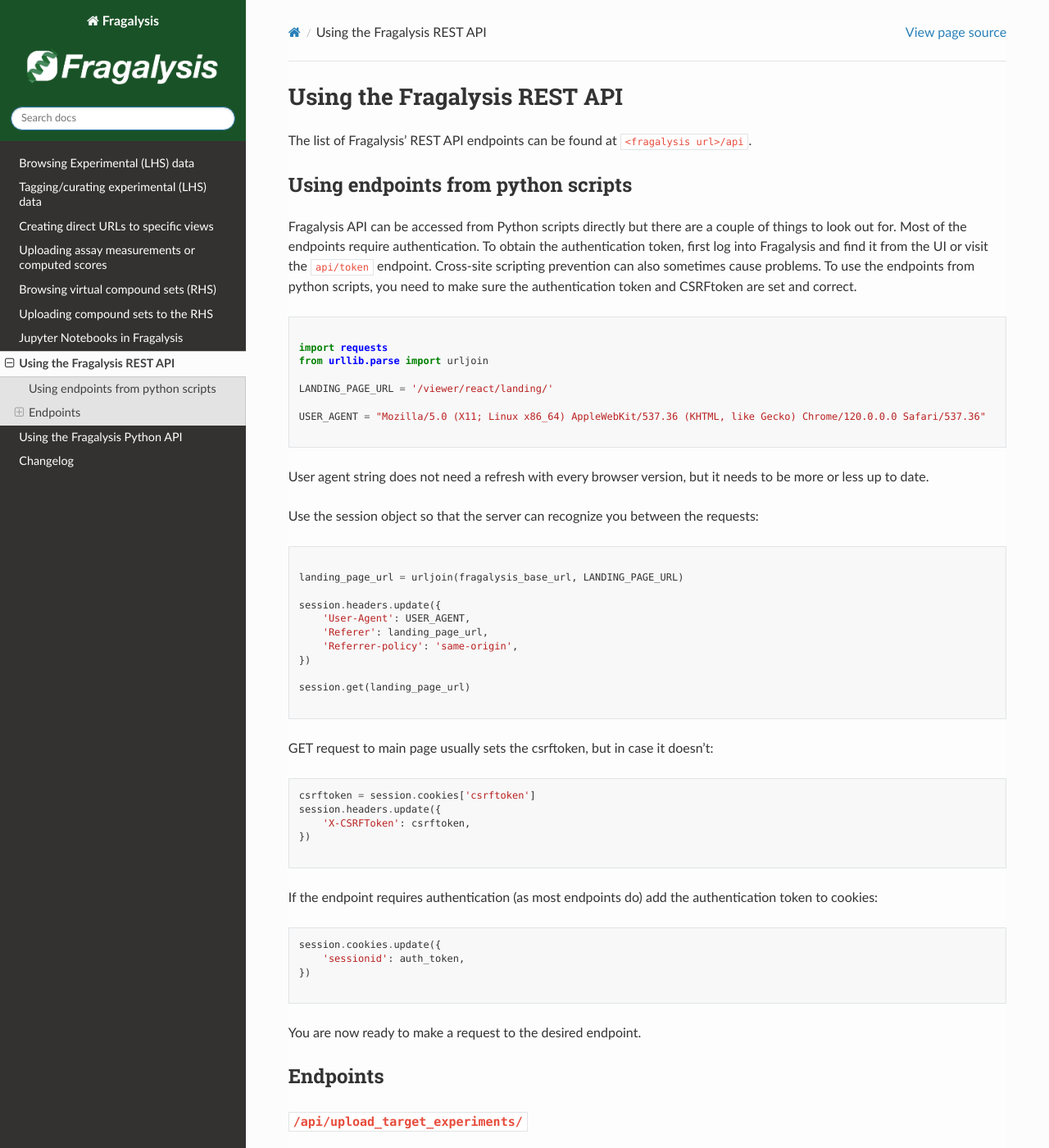
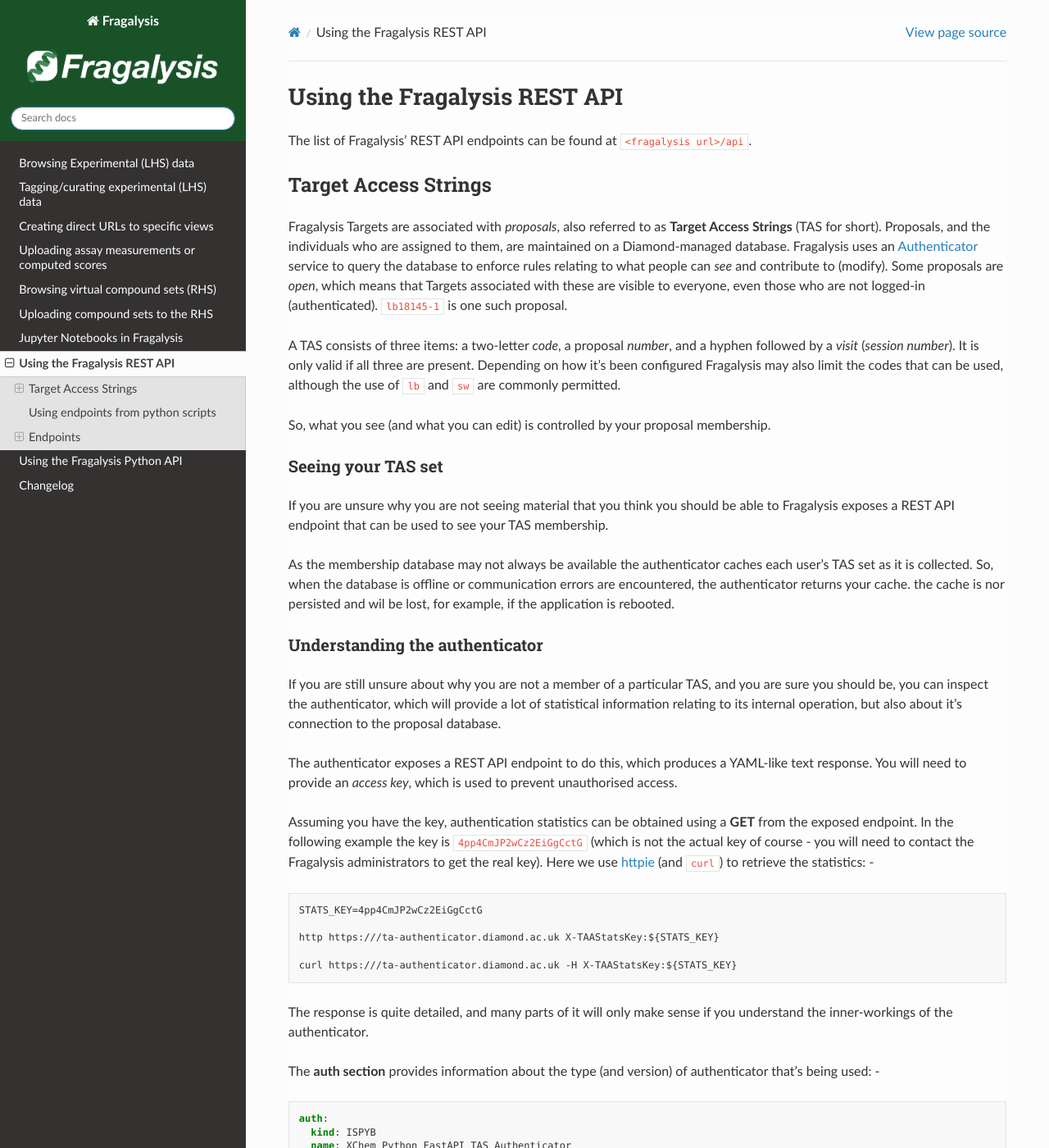
Before and after one commit to xchem/fragalysis, a Sphinx documentation site: the page built from docs/source/api.md, in a window 1280 px wide and 1400 px high. Shown: the whole window at 82% size. Built offline with Sphinx 7.4.7 and the Read the Docs theme 3.1.0, drawn with Linux system fonts in a browser that asks for light colours; formulas are drawn with MathJax 3; some of the changed text lies outside the part shown.

Commit message:
docs: Add "Target Access Strings" section

````diff
--- a/docs/source/api.md
+++ b/docs/source/api.md
@@ -2,6 +2,125 @@
 # Using the Fragalysis REST API
 
 The list of Fragalysis' REST API endpoints can be found at `<fragalysis url>/api`.
+
+## Target Access Strings
+
+Fragalysis Targets are associated with _proposals_, also referred to as
+**Target Access Strings** (TAS for short). Proposals, and the individuals who are
+assigned to them, are maintained on a Diamond-managed database.
+Fragalysis uses an [Authenticator] service to query the database to enforce rules
+relating to what people can _see_ and contribute to (modify).
+Some proposals are _open_, which means that Targets associated with these are visible
+to everyone, even those who are not logged-in (authenticated).
+`lb18145-1` is one such proposal.
+
+A TAS consists of three items: a two-letter _code_, a proposal _number_,
+and a hyphen followed by a _visit_ (_session number_). It is only valid if all three
+are present. Depending on how it's been configured Fragalysis may also limit the codes
+that can be used, although the use of `lb` and `sw` are commonly permitted.
+
+So, what you see (and what you can edit) is controlled by your proposal membership.
+
+### Seeing your TAS set
+
+If you are unsure why you are not seeing material that you think you should be able to
+Fragalysis exposes a REST API endpoint that can be used to see your TAS membership.
+
+As the membership database may not always be available the authenticator caches
+each user's TAS set as it is collected. So, when the database is offline or
+communication errors are encountered, the authenticator returns your cache.
+the cache is nor persisted and wil be lost, for example, if the application
+is rebooted.
+
+### Understanding the authenticator
+
+If you are still unsure about why you are not a member of a particular TAS,
+and you are sure you should be, you can inspect the authenticator, which will
+provide a lot of statistical information relating to its internal operation,
+but also about it's connection to the proposal database.
+
+The authenticator exposes a REST API endpoint to do this, which produces a YAML-like
+text response. You will need to provide an _access key_, which is used to prevent
+unauthorised access.
+
+Assuming you have the key, authentication statistics can be obtained using a **GET**
+from the exposed endpoint. In the following example the key is `4pp4CmJP2wCz2EiGgCctG`
+(which is not the actual key of course - you will need to contact the Fragalysis
+administrators to get the real key). Here we use [httpie] (and `curl`)
+to retrieve the statistics: -
+
+    STATS_KEY=4pp4CmJP2wCz2EiGgCctG
+
+    http https:///ta-authenticator.diamond.ac.uk X-TAAStatsKey:${STATS_KEY}
+
+    curl https:///ta-authenticator.diamond.ac.uk -H X-TAAStatsKey:${STATS_KEY}
+
+The response is quite detailed, and many parts of it will only make sense
+if you understand the inner-workings of the authenticator.
+
+The **auth section** provides information about the type (and version) of authenticator
+that's being used: -
+
+```yaml
+auth:
+  kind: ISPYB
+  name: XChem Python FastAPI TAS Authenticator
+  version: 1.4.0
+```
+
+The **code_set section** lists the restricted set of proposal codes that are
+in use. If this list is empty (`[]`) as it is in this example any code is
+permitted by the authenticator: -
+
+```yaml
+code_set: []
+```
+
+>   The code set may be further limited within Fragalysis, which has its own
+    additional filter. Typically `lb` and `sw` will be permitted.
+
+The **ping section** indicates the health of the database connection. The database
+is responding correctly if `status` is `OK`. The age of the status can also be seen
+along with the dates and times the status changed. In the following example
+the database connection was last checked `20 seconds` ago, it is reported as `OK`,
+and it has been OK for 2 hours (since `10:34` UTC). Before 10:34 you can assume the
+status (database connection) was not OK.
+
+```yaml
+ping:
+  age: 20 seconds
+  status: OK
+  status_change_age: 2 hours
+  status_change_timestamp: '2025-10-10T10:34:25.537069+00:00'
+```
+
+>   While the connection is OK the authenticator can make new proposal queries. If
+    it is not OK the authenticator relies on any pre-collected and cached results.
+    Results are cached for a user, but the database is only queried when the user
+    is actively using Fragalysis.
+
+The **user section** displays simplified results for each user.
+If your user ID is not in the `users -> user_stats` list then proposals have not
+been collected for you. In this example user `abc12345` is associates with 12 TAS
+that were collected from the database at 10:34 (UTC): -
+
+```yaml
+users:
+  user_stats:
+  - username: abc12345
+  - tas_count: 12
+  - collected: '2025-10-10T10:34:25.537069+00:00'
+```
+
+If there are no users known to the authenticator the list will be empty: -
+
+```yaml
+users:
+  user_stats: []
+```
+
+[authenticator]: https://github.com/xchem/fragalysis-ispyb-target-access-authenticator
+[httpie]: https://httpie.io
 
 ## Using endpoints from python scripts
 
````
